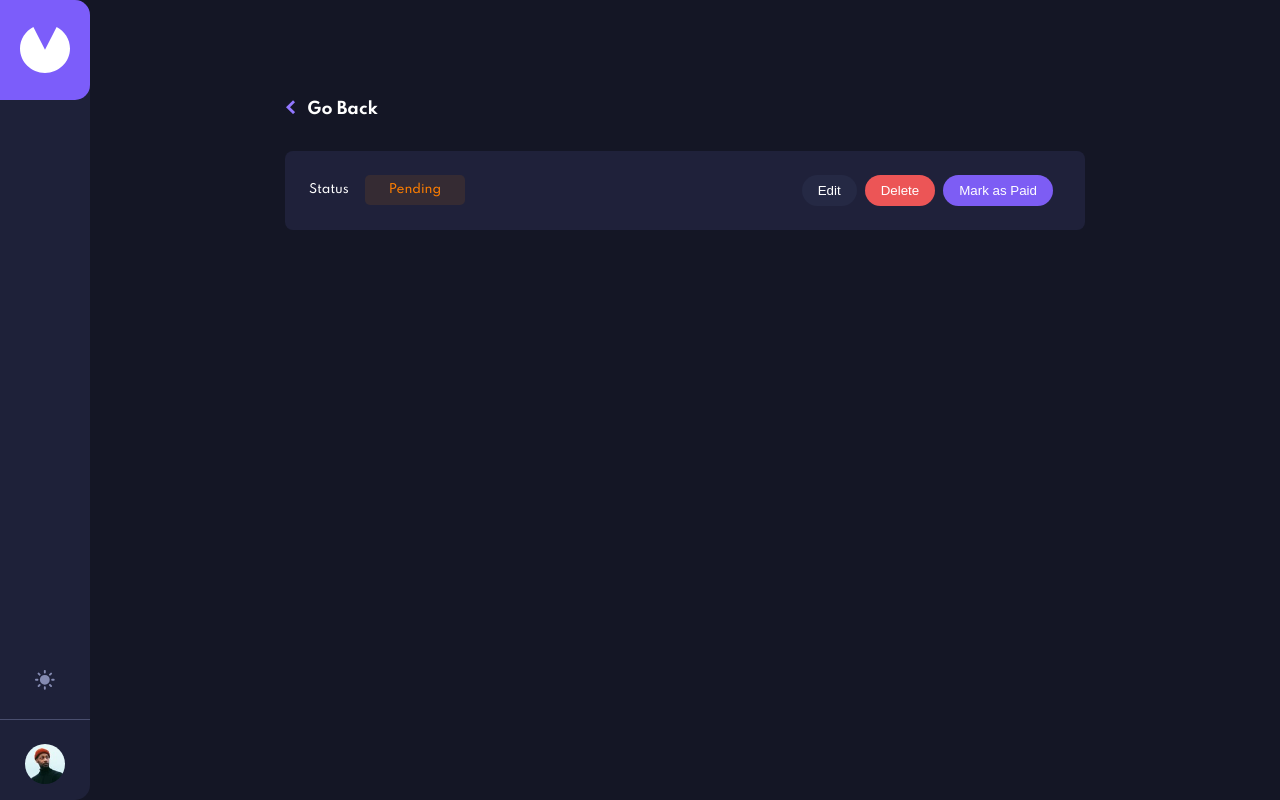
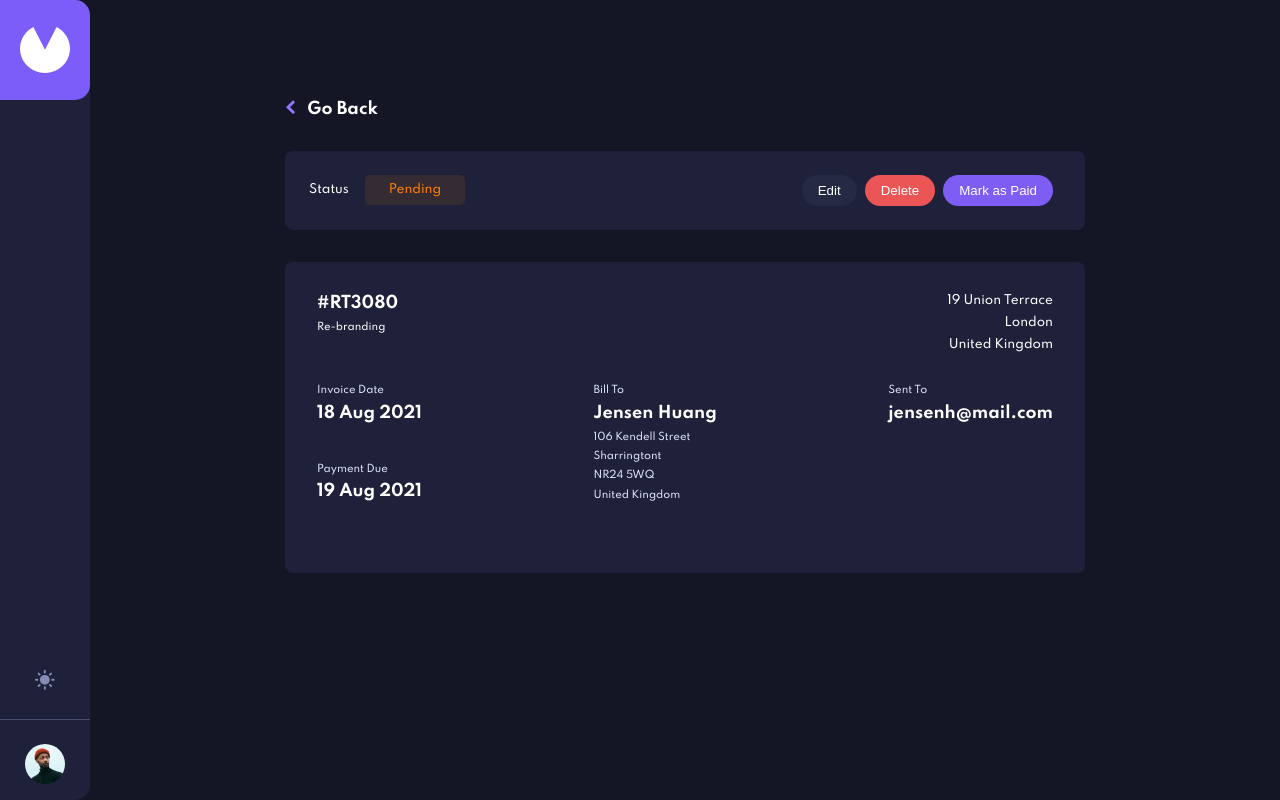
Before and after one commit to JaspalSingh1998/invoice-app, a React (Create React App) app: page / in a window 1280 px wide. Built offline with nearby package versions, Linux system fonts and the light colour scheme.

Commit message:
Added Invoice Details

```diff
--- a/src/componet/ViewInvoice/ViewInvoice.component.jsx
+++ b/src/componet/ViewInvoice/ViewInvoice.component.jsx
@@ -19,6 +19,43 @@ function ViewInvoice() {
           <button className="btn mpaid">Mark as Paid</button>
         </div>
       </div>
+      <div className="invoice-details">
+        <div className="row">
+          <div className="invoiceId">
+            <h2>#RT3080</h2>
+            <p>Re-branding</p>
+          </div>
+          <div className="address">
+            <p>19 Union Terrace</p>
+            <p>London</p>
+            <p>United Kingdom</p>
+          </div>
+        </div>
+        <div className="row">
+          <div className="invoice__date">
+            <div>
+              <p className="details">Invoice Date</p>
+              <h2 className="heading">18 Aug 2021</h2>
+            </div>
+            <div>
+              <p className="details">Payment Due</p>
+              <h2 className="heading">19 Aug 2021</h2>
+            </div>
+          </div>
+          <div className="billTo">
+            <p className="details">Bill To</p>
+            <h2 className="heading">Jensen Huang</h2>
+            <p className="details">106 Kendell Street</p>
+            <p className="details">Sharringtont</p>
+            <p className="details">NR24 5WQ</p>
+            <p className="details">United Kingdom</p>
+          </div>
+          <div className="sentTo">
+            <p className="details">Sent To</p>
+            <h2 className="heading">jensenh@mail.com</h2>
+          </div>
+        </div>
+      </div>
     </div>
   );
 }
--- a/src/componet/ViewInvoice/ViewInvoice.styles.scss
+++ b/src/componet/ViewInvoice/ViewInvoice.styles.scss
@@ -24,7 +24,7 @@
     justify-content: space-between;
     background: #1f213a;
     border-radius: 8px;
-
+    margin-bottom: 2rem;
     .invoice-status {
       .status__title {
         color: #fff;
@@ -38,6 +38,11 @@
         font-size: 12px;
       }
     }
+  }
+  .invoice-details {
+    padding: 2rem;
+    background: #1f213a;
+    border-radius: 8px;
   }
 }
 .btn {
@@ -83,3 +88,41 @@
     background-color: #dfe3fa;
   }
 }
+
+.row {
+  display: flex;
+  justify-content: space-between;
+  color: #fff;
+  margin-bottom: 2rem;
+}
+.invoiceId {
+  h2 {
+    font-size: 16px;
+    margin-bottom: 0.5rem;
+  }
+  p {
+    font-size: 10px;
+  }
+}
+.address {
+  font-size: 12px;
+  text-align: right;
+
+  p:not(:last-child) {
+    margin-bottom: 0.5rem;
+  }
+}
+.heading {
+  font-size: 16px;
+  margin-bottom: 0.5rem;
+}
+.details {
+  font-size: 10px;
+  margin-bottom: 0.4rem;
+  color: rgb(223, 227, 250);
+}
+.invoice__date {
+  display: flex;
+  flex-direction: column;
+  gap: 2rem;
+}
```
